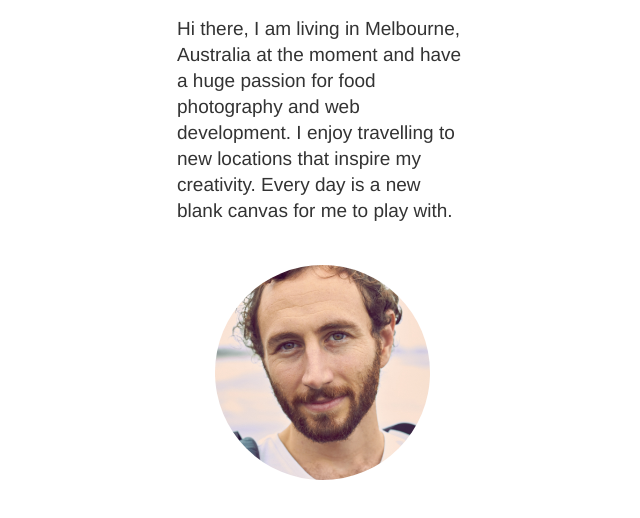
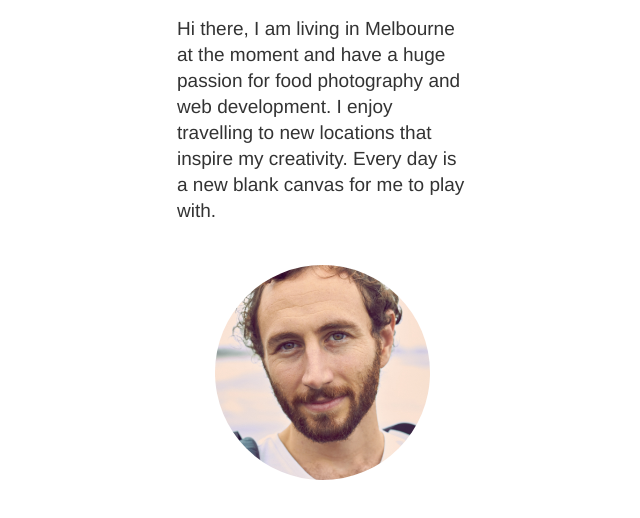
Before and after one commit to joshbailey0/portfolio_josh, a website: page docs/about.html in a window 1280 px wide. Shown: the part 128-646 px from the top of the page, without its empty margins (318-958 px from the left). Drawn offline with Linux system fonts and the light colour scheme.

Commit message:
update content

```diff
--- a/docs/about.html
+++ b/docs/about.html
@@ -14,7 +14,7 @@
             </nav>
         </header>
         <main class="about_text-content">
-            <p>Hi there, I am living in Melbourne, Australia at the moment and have a huge passion for food photography and web development.  I enjoy travelling to new locations that inspire my creativity. Every day is a new blank canvas for me to play with.</p>
+            <p>Hi there, I am living in Melbourne at the moment and have a huge passion for food photography and web development.  I enjoy travelling to new locations that inspire my creativity. Every day is a new blank canvas for me to play with.</p>
         </main>
         <section class="about_images">
             <figure>
```
